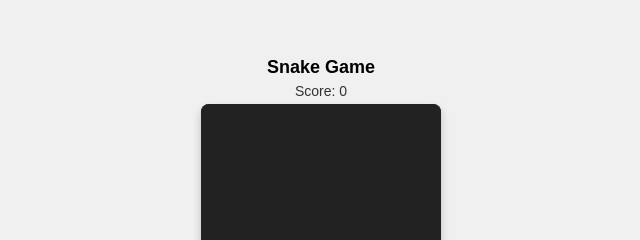
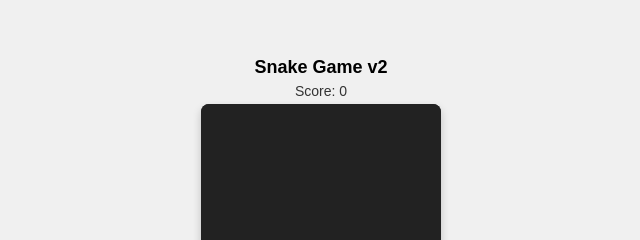
Before and after one commit to fhobiz/fhobiz.github.io, a plain HTML site: page games/snake3.html in a window 1280 px wide. Shown: the part 143-383 px from the top of the page, 319-959 px from the left. Drawn offline with Linux system fonts and the light colour scheme.

Commit message:
Update snake3.html

```diff
--- a/games/snake3.html
+++ b/games/snake3.html
@@ -149,7 +149,7 @@
 </head>
 <body>
   <div class="game-container">
-    <h1>Snake Game</h1>
+    <h1>Snake Game v2</h1>
     <div class="score">Score: <span id="score">0</span></div>
     <canvas id="gameCanvas" width="240" height="240"></canvas>
     <div id="gameOver" class="game-over">
```
